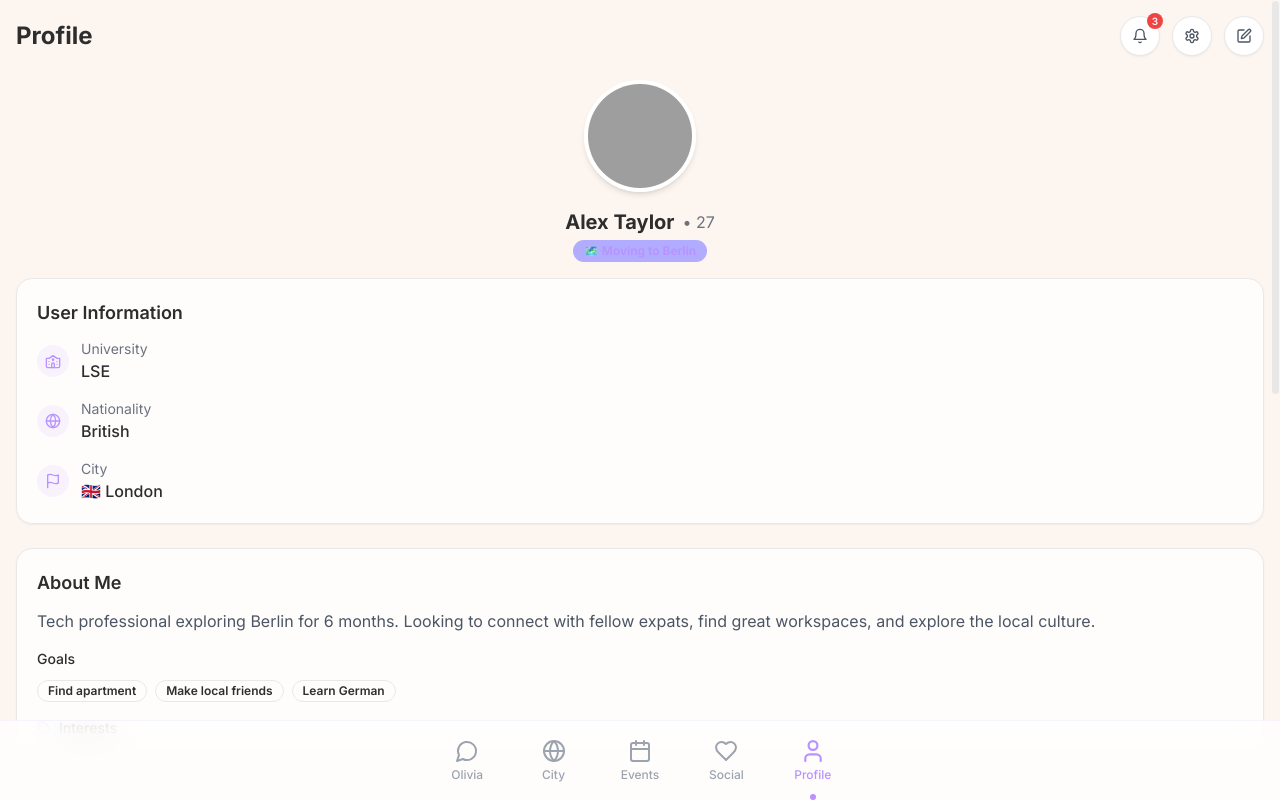
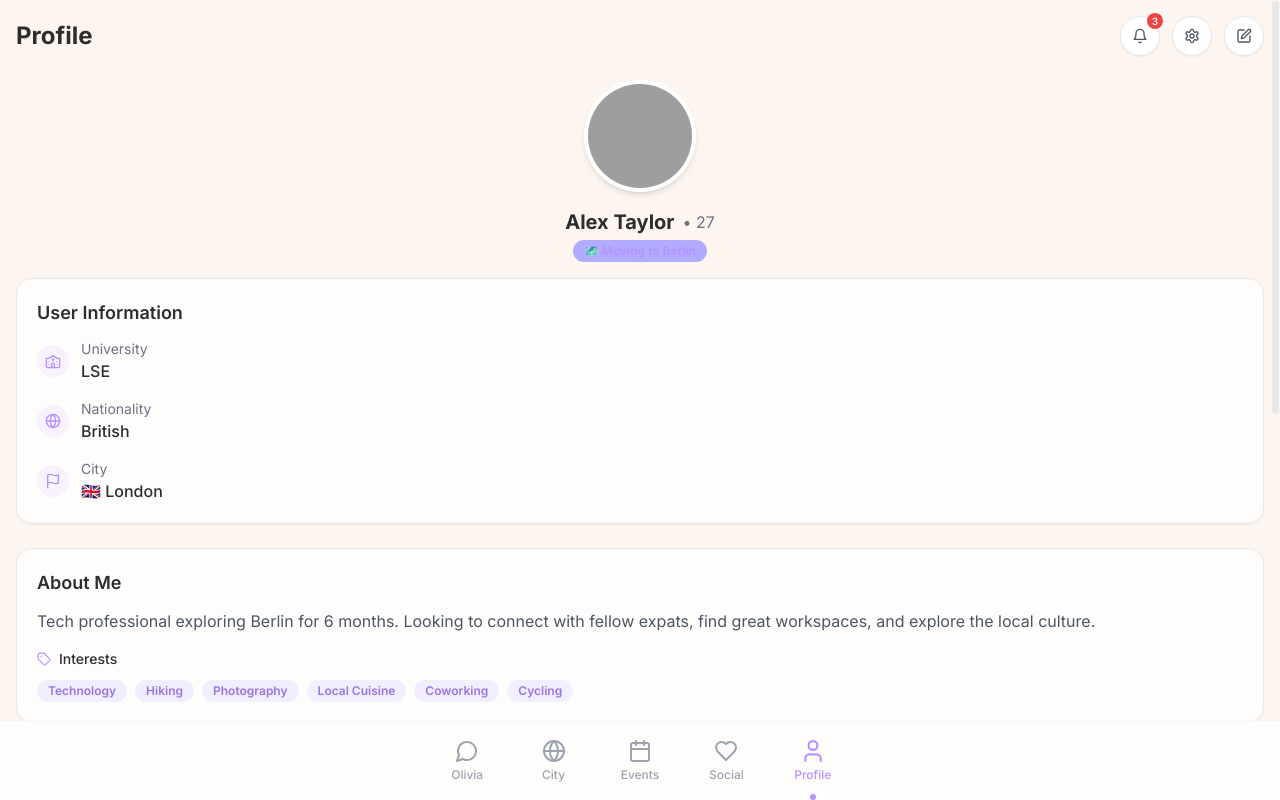
Before and after one commit to Joperro2001/olivia-social-media, a React (Vite) app: page /profile in a window 1280 px wide. Built offline with nearby package versions, Linux system fonts and the light colour scheme; grey boxes are pictures that could not be loaded.

Commit message:
Remove goals from AboutMeCard
Removed the "Goals" section from the AboutMeCard component.

```diff
--- a/src/components/profile/AboutMeCard.tsx
+++ b/src/components/profile/AboutMeCard.tsx
@@ -29,29 +29,6 @@ const AboutMeCard: React.FC = () => {
       <motion.div
         initial={{ opacity: 0 }}
         animate={{ opacity: 1 }}
-        transition={{ delay: 0.5, duration: 0.3 }}
-        className="mt-4 space-y-2"
-      >
-        <div className="flex items-center justify-between">
-          <span className="text-sm font-medium">Goals</span>
-        </div>
-        <div className="flex flex-wrap gap-2">
-          {["Find apartment", "Make local friends", "Learn German"].map((goal, index) => (
-            <motion.div
-              key={goal}
-              initial={{ opacity: 0, x: -10 }}
-              animate={{ opacity: 1, x: 0 }}
-              transition={{ delay: 0.6 + index * 0.1, duration: 0.3 }}
-            >
-              <Badge variant="outline">{goal}</Badge>
-            </motion.div>
-          ))}
-        </div>
-      </motion.div>
-
-      <motion.div
-        initial={{ opacity: 0 }}
-        animate={{ opacity: 1 }}
         transition={{ delay: 0.8, duration: 0.3 }}
         className="mt-4 space-y-2"
       >
```
